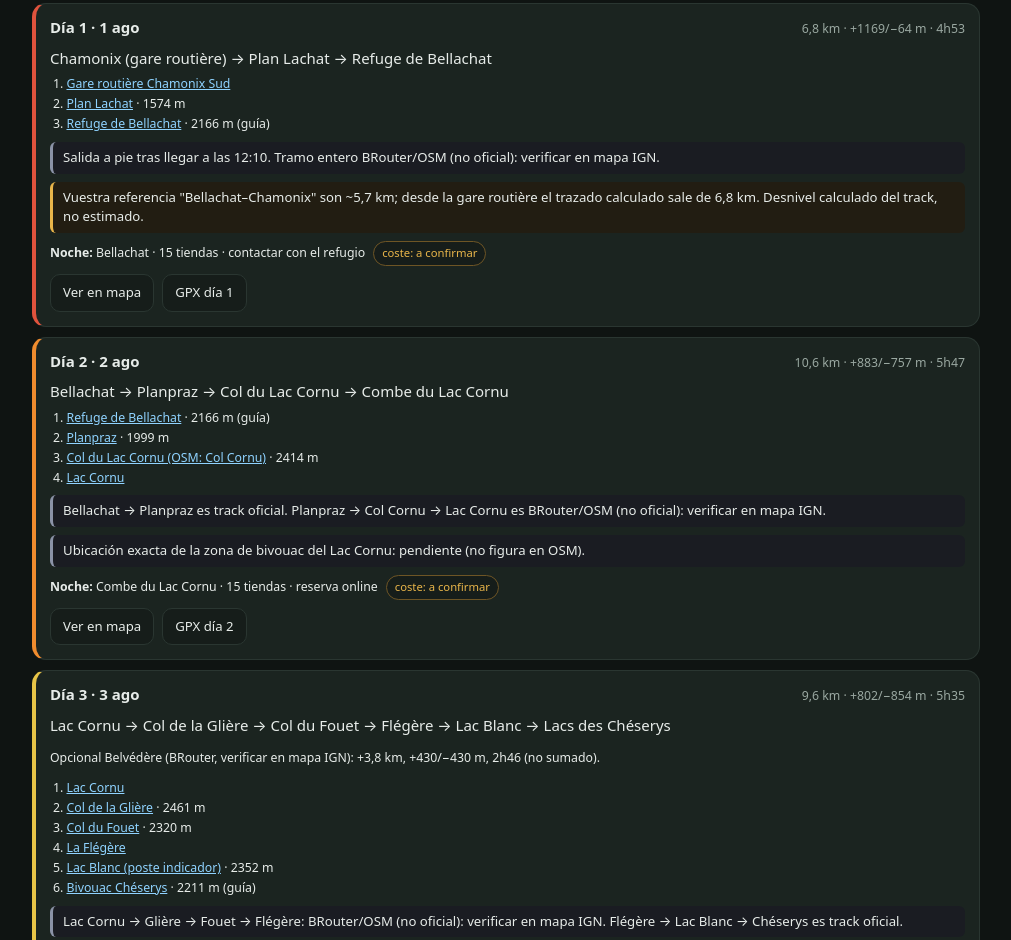
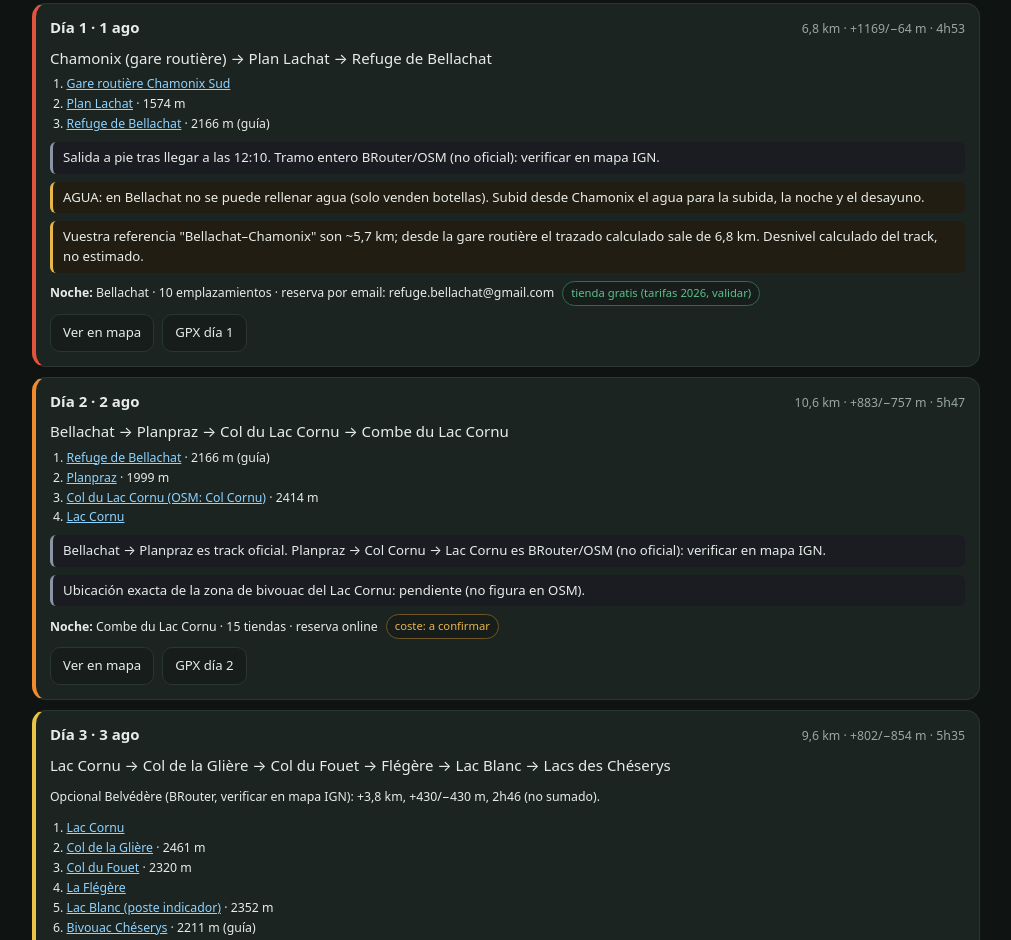
Before and after one commit to ikeraugusto2412-source/tour-aiguilles-rouges, a plain HTML site: page index.html in a window 1280 px wide. Shown: the part 1231-2171 px from the top of the page, without its empty margins (134-1145 px from the left). Drawn offline with nearby package versions, Linux system fonts and the light colour scheme.

Commit message:
Bellachat: 10 emplazamientos, tarifas, reserva por email y sin recarga de agua
Añade servicios del refugio, alternativa en zona de la reserva y el agua del día 1 al checklist.

Co-Authored-By: Claude Opus 5.5 <noreply@anthropic.com>

```diff
--- a/index.html
+++ b/index.html
@@ -245,8 +245,8 @@ const nf=n=>n.toLocaleString('es-ES');
 /* ---------- Etapas ---------- */
 const IGN='verificar en mapa IGN';
 const DAYS=[
- {id:'d1',date:'1 ago',title:'Chamonix (gare routière) → Plan Lachat → Refuge de Bellachat',c:'#e0533d',night:'bellachat',nightTxt:'Bellachat · 15 tiendas · contactar con el refugio',wps:['gare_routiere','plan_lachat','bellachat'],
-  notes:['Salida a pie tras llegar a las 12:10. Tramo entero BRouter/OSM (no oficial): '+IGN+'.','Vuestra referencia "Bellachat–Chamonix" son ~5,7 km; desde la gare routière el trazado calculado sale de 6,8 km. Desnivel calculado del track, no estimado.']},
+ {id:'d1',date:'1 ago',title:'Chamonix (gare routière) → Plan Lachat → Refuge de Bellachat',c:'#e0533d',night:'bellachat',nightTxt:'Bellachat · 10 emplazamientos · reserva por email: refuge.bellachat@gmail.com',cost:'tienda gratis (tarifas 2026, validar)',wps:['gare_routiere','plan_lachat','bellachat'],
+  notes:['Salida a pie tras llegar a las 12:10. Tramo entero BRouter/OSM (no oficial): '+IGN+'.','AGUA: en Bellachat no se puede rellenar agua (solo venden botellas). Subid desde Chamonix el agua para la subida, la noche y el desayuno.','Vuestra referencia "Bellachat–Chamonix" son ~5,7 km; desde la gare routière el trazado calculado sale de 6,8 km. Desnivel calculado del track, no estimado.']},
  {id:'d2',date:'2 ago',title:'Bellachat → Planpraz → Col du Lac Cornu → Combe du Lac Cornu',c:'#f08c2e',night:'lac_cornu',nightTxt:'Combe du Lac Cornu · 15 tiendas · reserva online',wps:['bellachat','planpraz','cornu_col','lac_cornu'],
   notes:['Bellachat → Planpraz es track oficial. Planpraz → Col Cornu → Lac Cornu es BRouter/OSM (no oficial): '+IGN+'.','Ubicación exacta de la zona de bivouac del Lac Cornu: pendiente (no figura en OSM).']},
  {id:'d3',date:'3 ago',title:'Lac Cornu → Col de la Glière → Col du Fouet → Flégère → Lac Blanc → Lacs des Chéserys',c:'#e8c547',night:'biv_cheserys',nightTxt:'Chéserys · 30 tiendas · reserva online',wps:['lac_cornu','gliere','fouet','flegere','lacblanc','biv_cheserys'],opt:'d3opt',
@@ -276,7 +276,7 @@ const INFO={
  lac_cornu:{ele:null,g:null,pend:true,notes:'Zona de bivouac Lac Cornu (15 tiendas). El marcador es el lago (OSM relation 2515572), NO la zona exacta de bivouac: ubicación pendiente.',water:'Lago: filtrar o pastillas. No bañarse.',esc:'Col Cornu → Planpraz.',risk:'Medio.'},
  planpraz:{ele:1999,g:null,notes:'Estación intermedia del Brévent.',water:'Posible agua en el bar/estación (confirmar).',esc:'Telecabina a Chamonix (horario por confirmar).',risk:'Bajo.'},
  plan_lachat:{ele:1574,g:1600,notes:'Punto bajo del día. OSM 1.574 m (guía 1.600 m).',water:'Sin datos: confirmar.',esc:'Bajar a Chamonix por senderos.',risk:'Bajo.'},
- bellachat:{ele:null,g:2166,notes:'Bivouac junto al refugio, 15 tiendas: contactar con el refugio.',water:'Confirmar con el refugio.',esc:'Bajar a Chamonix por Plan Lachat (senda empinada) o ir a Planpraz (telecabina).',risk:'Medio.'},
+ bellachat:{ele:null,g:2166,notes:'Bivouac junto al refugio: 10 emplazamientos. Reserva por email: refuge.bellachat@gmail.com. Tienda gratis; cena 25 €, desayuno 13 € y picnic 13 € opcionales (tarifas 2026, pendientes de validar). Refugio abierto del 19 jun al 26 sep de 2027. Sin recarga eléctrica, sin sala de aseo y sin recogida de basura: bajad vuestros residuos. Si está completo: zona de bivouac de la reserva, con reserva gratuita y obligatoria en bivouac.nature-haute-savoie.fr y sin comidas (ubicación de esa zona pendiente).',water:'NO hay recarga de agua. El refugio vende botellas: 1,5 L 4 €, 0,5 L 1,5 €. Subid el agua desde Chamonix.',esc:'Bajar a Chamonix por Plan Lachat (senda empinada) o ir a Planpraz (telecabina).',risk:'Medio.'},
  brevent:{ele:2525,g:2525,notes:'Cumbre con estación del teleférico.',water:'Posible agua en la estación (confirmar).',esc:'Teleférico a Planpraz (horario por confirmar).',risk:'Expuesto a tormentas.'},
  biv_brevent:{ele:null,g:null,notes:'Zona de bivouac del lago del Brévent, 25 tiendas (OSM node 13584865351). VERIFICAR: fuera del track oficial (~630 m).',water:'Lago: filtrar o pastillas. No bañarse.',esc:'Bajar a pie por Bellachat → Plan Lachat → Chamonix, o ir a Planpraz (telecabina, horario por confirmar).',risk:'Medio.'},
  col_brevent:{ele:2368,g:2368,notes:'Dos escaleras equipadas en la bajada.',water:'Sin agua.',esc:'Volver a Planpraz.',risk:'Escaleras equipadas: de una en una, mochila bien ajustada.'},
@@ -307,7 +307,7 @@ dayLayers.mb_brouter=trackLayer('mb_brouter','#8b93a7',{dash:true}); overlays['<
 const pin=(color,label,pend)=>L.divIcon({className:'',html:`<div class="pin${pend?' pend':''}" style="background:${color}"><span>${label}</span></div>`,iconSize:[26,26],iconAnchor:[13,26]});
 const wpLayer=L.layerGroup().addTo(map), bivLayer=L.layerGroup().addTo(map), prohLayer=L.layerGroup().addTo(map), escLayer=L.layerGroup().addTo(map);
 const dayOf={}; DAYS.forEach((D,i)=>D.wps.forEach(w=>{ if(!(w in dayOf)) dayOf[w]=i})); dayOf.belvedere=2;
-const BIV={biv_cheserys:30,biv_brevent:25,arleve:15,lac_cornu:15,bellachat:15,berard:15};
+const BIV={biv_cheserys:30,biv_brevent:25,arleve:15,lac_cornu:15,bellachat:10,berard:15};
 const ESC=['montets','flegere','planpraz','berard'];
 const markers={};
 Object.keys(INFO).forEach(k=>{
@@ -414,7 +414,7 @@ document.getElementById('stages').innerHTML=DAYS.map((D,i)=>{const st=T.days[D.i
   ${extra(D)}
   <ol class="small">${D.wps.map(w=>`<li><a href="#mapa" data-wp="${w}">${esc(W[w].name)}</a>${INFO[w]&&INFO[w].ele!=null?` · ${nf(INFO[w].ele)} m`:(INFO[w]&&INFO[w].g?` · ${nf(INFO[w].g)} m (guía)`:'')}</li>`).join('')}</ol>
   ${D.notes.map(n=>`<div class="note ${/no oficial|pendiente|VERIFICA|DESVÍO/i.test(n)?'pend':''}">${esc(n)}</div>`).join('')}
-  <div class="row small"><span><b>Noche:</b> ${esc(D.nightTxt)}</span>${D.night?'<span class="b warn">coste: a confirmar</span>':''}</div>
+  <div class="row small"><span><b>Noche:</b> ${esc(D.nightTxt)}</span>${D.night?(D.cost?`<span class="b ok">${esc(D.cost)}</span>`:'<span class="b warn">coste: a confirmar</span>'):''}</div>
   <div class="row noprint" style="margin-top:8px"><button class="btn" data-day="${D.id}">Ver en mapa</button><button class="btn" data-gpx="${D.id}">GPX día ${i+1}</button></div>
  </div>`}).join('')+`<div class="note pend">No incluido: Mont Buet (3.096 m). Exigiría dos noches seguidas en la Pierre à Bérard, sin confirmar con el refugio.</div>`;
 document.addEventListener('click',e=>{
@@ -429,7 +429,7 @@ document.querySelectorAll('[data-km]').forEach(el=>{const t=T.days[el.dataset.km
 
 /* ---------- Tabla bivouac ---------- */
 const BIVROWS=[
- ['Bellachat','bellachat',15,'Contactar con el refugio','Junto al refugio (OSM)','1 ago (d1)'],
+ ['Bellachat','bellachat',10,'Email: <a href="mailto:refuge.bellachat@gmail.com">refuge.bellachat@gmail.com</a>','Junto al refugio (OSM). Refugio abierto 19 jun – 26 sep 2027. Sin recarga de agua (botellas: 1,5 L 4 €, 0,5 L 1,5 €), sin recarga eléctrica, sin aseo, sin recogida de basura. <b>Si está completo:</b> zona de la reserva, reserva gratuita y obligatoria en <a href="https://bivouac.nature-haute-savoie.fr/" target="_blank" rel="noopener">bivouac.nature-haute-savoie.fr</a>, sin comidas (ubicación pendiente).','1 ago (d1)','<span class="b ok">tienda gratis</span><br><span class="small mut">Opcional: cena 25 €, desayuno 13 €, picnic 13 €. Tarifas 2026, pendientes de validar.</span>'],
  ['Lac Cornu','lac_cornu',15,'Reserva online','Ubicación exacta pendiente','2 ago (d2)'],
  ['Chéserys','biv_cheserys',30,'Reserva online','OSM node, capacity:tents=30','3 ago (d3)'],
  ['Pierre à Bérard','berard',15,'Contactar con el refugio','Junto al refugio (OSM)','4 ago (d4)'],
@@ -437,7 +437,7 @@ const BIVROWS=[
  ['Lago del Brévent','biv_brevent',25,'Reserva online','OSM node, capacity:tents=25 · ~630 m fuera del track oficial (desvío marcado)','6 ago (d6)'],
 ];
 document.getElementById('bivtable').innerHTML=`<tr><th>Zona</th><th>Noche</th><th>Tiendas</th><th>Reserva</th><th>Coste</th><th>Ubicación</th></tr>`+
- BIVROWS.map(r=>`<tr><td><a href="#mapa" data-wp="${r[1]}">${r[0]}</a></td><td>${r[5]}</td><td>${r[2]}</td><td>${r[3]}</td><td><span class="b warn">a confirmar</span></td><td class="small">${r[4]}</td></tr>`).join('');
+ BIVROWS.map(r=>`<tr><td><a href="#mapa" data-wp="${r[1]}">${r[0]}</a></td><td>${r[5]}</td><td>${r[2]}</td><td>${r[3]}</td><td>${r[6]||'<span class="b warn">a confirmar</span>'}</td><td class="small">${r[4]}</td></tr>`).join('');
 
 /* ---------- Logística día 7 ---------- */
 const lg=['busTime','mBus','mWait'];
@@ -462,7 +462,9 @@ const DEF=[
  ['Canon EOS R6 (con batería)','A',680,1],['RF 24-105 mm f/4L','A',700,1],['Trípode (pesa el tuyo)','A',1200,1],['Baterías extra + tarjetas','A',150,1],
 ];
 const OWN={each:'Cada uno',half:'A medias',A:'Persona A',B:'Persona B'};
-let gear=store.get('gear',null)||DEF.map(r=>({n:r[0],o:r[1],g:r[2],q:r[3],ok:false}));
+const AGUA_D1={id:'agua_d1',n:'Agua para la subida del día 1 y la noche en Bellachat: llenar en Chamonix (sin recarga en el refugio). Su peso va en "Agua cargada"',o:'each',g:0,q:1,ok:false};
+let gear=store.get('gear',null)||[{...AGUA_D1}].concat(DEF.map(r=>({n:r[0],o:r[1],g:r[2],q:r[3],ok:false})));
+if(!gear.some(x=>x.id==='agua_d1')) gear.unshift({...AGUA_D1});
 const gt=document.getElementById('gear');
 function renderGear(){
   const nA=document.getElementById('nA').value||'A', nB=document.getElementById('nB').value||'B';
@@ -491,7 +493,7 @@ gt.addEventListener('input',e=>{const t=e.target,i=t.dataset.i;if(i==null)return
 gt.addEventListener('change',e=>{if(e.target.dataset.f==='o')totals()});
 gt.addEventListener('click',e=>{const d=e.target.dataset.del;if(d!=null){gear.splice(+d,1);renderGear()}});
 document.getElementById('addItem').onclick=()=>{gear.push({n:'Nuevo',o:'each',g:0,q:1,ok:false});renderGear()};
-document.getElementById('resetGear').onclick=()=>{if(confirm('¿Restablecer la lista de material por defecto?')){gear=DEF.map(r=>({n:r[0],o:r[1],g:r[2],q:r[3],ok:false}));renderGear()}};
+document.getElementById('resetGear').onclick=()=>{if(confirm('¿Restablecer la lista de material por defecto?')){gear=[{...AGUA_D1}].concat(DEF.map(r=>({n:r[0],o:r[1],g:r[2],q:r[3],ok:false})));renderGear()}};
 ['nA','nB','food','fdays','water'].forEach(id=>{const el=document.getElementById(id);const v=store.get('in:'+id,null);if(v!=null)el.value=v;el.addEventListener('input',()=>{store.set('in:'+id,el.value);id[0]==='n'?renderGear():totals()})});
 renderGear();
 
```
Also changed, not shown: 1 other file.
